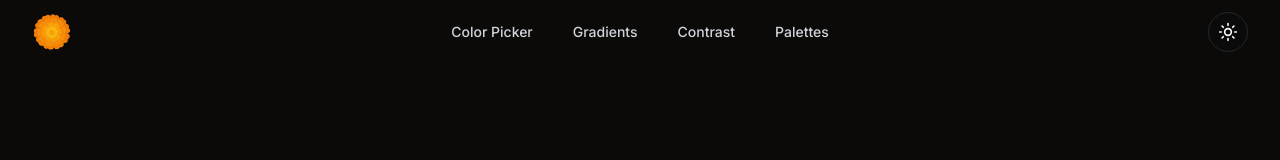
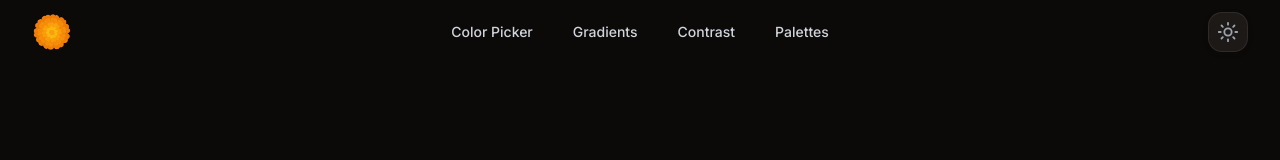
Before and after one commit to codewithdhruba01/ColorPicker, a Next.js app: page / in a window 1280 px wide. Shown: the top 160 px of the page. Built offline with nearby package versions, Linux system fonts and the light colour scheme; a web font is replaced by a local one.

Commit message:
update theme toggle button design

```diff
--- a/components/theme-toggle.tsx
+++ b/components/theme-toggle.tsx
@@ -23,15 +23,15 @@ export function ThemeToggle() {
 
   return (
     <Button
-      variant="outline"
+      variant="ghost"
       size="icon"
       onClick={() => setTheme(theme === "dark" ? "light" : "dark")}
-      className="rounded-full"
+      className="rounded-[14px] w-10 h-10 border border-black/[0.08] dark:border-white/[0.08] bg-white dark:bg-stone-900 shadow-[0_2px_8px_rgba(0,0,0,0.04)] hover:bg-gray-50 dark:hover:bg-stone-800 transition-all duration-300"
     >
       {theme === "dark" ? (
-        <Sun className="h-5 w-5" />
+        <Sun className="h-[22px] w-[22px] text-gray-500 dark:text-gray-400" />
       ) : (
-        <Moon className="h-5 w-5" />
+        <Moon className="h-[22px] w-[22px] text-gray-500" />
       )}
       <span className="sr-only">Toggle theme</span>
     </Button>
```
